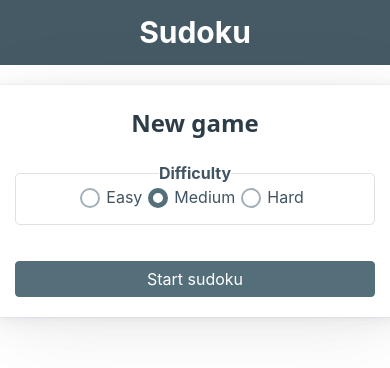
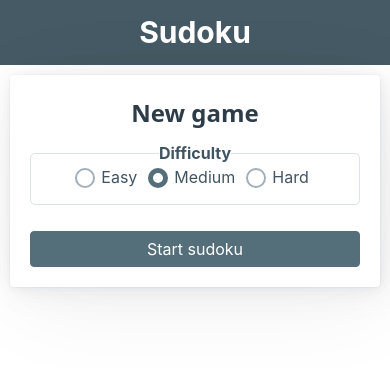
Before and after one commit to Noldyman/sudoku, a React (Create React App) app: page / in a window 390 px wide. Shown: the top 368 px of the page. Built offline with nearby package versions, Linux system fonts and the light colour scheme.

Commit message:
make website responsive

```diff
--- a/src/components/Content.tsx
+++ b/src/components/Content.tsx
@@ -148,6 +148,7 @@ export const Content = () => {
   };
 
   return (
+    <>
       <div className="content">
         {sudokuPuzzle ? (
           <SudokuGrid
@@ -169,12 +170,13 @@ export const Content = () => {
             loading={loading}
           />
         )}
+      </div>
       <PausedDialog open={showPausedDialog} onContinue={continueGame} />
       <ResultDialog
         open={showResultDialog}
         result={result}
         onClose={closeResult}
       />
-    </div>
+    </>
   );
 };
--- a/src/components/PausedDialog.tsx
+++ b/src/components/PausedDialog.tsx
@@ -12,10 +12,7 @@ export const PausedDialog = ({ open, onContinue }: Props) => {
             <h3 style={{ margin: "0px" }}>Paused</h3>
           </header>
 
-          <p>
-            Ha-ha... You thought you could still see the puzzle while the game
-            was paused, didn't you.
-          </p>
+          <p>And no, you can't see the puzzle while the game is paused.</p>
           <footer className="dialog-footer">
             <button onClick={onContinue} className="button">
               Continue
--- a/src/components/StartGame.tsx
+++ b/src/components/StartGame.tsx
@@ -14,13 +14,13 @@ export const StartGame = ({
   loading,
 }: Props) => {
   return (
-    <div className="sudoku-container">
-      <article className="sudoku-grid-actions start-game-card">
-        <h3 style={{ marginBottom: "0px" }}>New game</h3>
+    <article className="card card-content">
+      <h3 className="h3">New game</h3>
       <fieldset className="difficulty-settings">
-          <legend style={{ margin: "auto" }}>
+        <legend className="legend">
           <b>Difficulty</b>
         </legend>
+        <div className="difficulty">
           <input
             type="radio"
             id="easy"
@@ -30,6 +30,8 @@ export const StartGame = ({
             onChange={onChangeDifficulty}
           />
           <label htmlFor="easy">Easy</label>
+        </div>
+        <div className="difficulty">
           <input
             type="radio"
             id="medium"
@@ -39,6 +41,8 @@ export const StartGame = ({
             onChange={onChangeDifficulty}
           />
           <label htmlFor="medium">Medium</label>
+        </div>
+        <div className="difficulty">
           <input
             type="radio"
             id="hard"
@@ -48,6 +52,7 @@ export const StartGame = ({
             onChange={onChangeDifficulty}
           />
           <label htmlFor="hard">Hard</label>
+        </div>
       </fieldset>
 
       <button
@@ -59,6 +64,5 @@ export const StartGame = ({
         {loading ? "Generating" : "Start"} sudoku
       </button>
     </article>
-    </div>
   );
 };
--- a/src/components/SudokuGrid.tsx
+++ b/src/components/SudokuGrid.tsx
@@ -1,4 +1,9 @@
-import { Difficulty, ICell, SudokuPuzzle } from "../utils/generateSudokuPuzzle";
+import {
+  Difficulty,
+  ICell,
+  ICoordinates,
+  SudokuPuzzle,
+} from "../utils/generateSudokuPuzzle";
 import { Popover } from "react-tiny-popover";
 import { useState } from "react";
 import { NumberInput } from "./NumberInput";
@@ -36,7 +41,23 @@ export const SudokuGrid = ({
   highscore,
   finished,
 }: Props) => {
-  const [editCell, setEditCell] = useState<ICell | undefined>();
+  const [editCell, setEditCell] = useState<ICoordinates | undefined>();
+
+  const getClassName = (cell: ICell, coordinates: ICoordinates) => {
+    const { valueIsFixed } = cell;
+    const { rowIndex, cellIndex } = coordinates;
+    let newClassName = "cell";
+    if (!finished && !valueIsFixed) newClassName += " cell-editable";
+    if (valueIsFixed) newClassName += " cell-fixed";
+    if (editCell?.rowIndex === rowIndex && editCell.cellIndex === cellIndex)
+      newClassName += " cell-selected";
+    if (rowIndex === 2 || rowIndex === 5)
+      newClassName += " cell-box-border-bottom";
+    if (cellIndex === 2 || cellIndex === 5)
+      newClassName += " cell-box-border-right";
+
+    return newClassName;
+  };
 
   const puzzleIsFullyFilled = () => {
     if (!sudokuPuzzle) return false;
@@ -59,8 +80,8 @@ export const SudokuGrid = ({
   };
 
   return (
-    <div className="sudoku-container">
-      <article className="sudoku-grid-header">
+    <div className="game-container">
+      <article className="card card-content">
         <span>
           Difficulty: <b>{difficulty}</b>
         </span>
@@ -73,9 +94,9 @@ export const SudokuGrid = ({
           </span>
         </div>
       </article>
-      <article className="sudoku-grid">
+      <article className="card">
         {sudokuPuzzle.map((row, rowIndex) => (
-          <div key={"row" + rowIndex}>
+          <div className="row" key={"row" + rowIndex}>
             {row.map((cell, cellIndex) => (
               <Popover
                 isOpen={Boolean(
@@ -83,42 +104,17 @@ export const SudokuGrid = ({
                     editCell?.cellIndex === cellIndex
                 )}
                 positions={["right", "left", "bottom", "top"]}
-                reposition={false}
+                reposition={true}
                 onClickOutside={() => setEditCell(undefined)}
                 content={<NumberInput onInput={handleInput} />}
               >
                 <div
+                  className={getClassName(cell, { rowIndex, cellIndex })}
                   onClick={() => {
                     if (!finished && !cell.valueIsFixed)
                       setEditCell({ rowIndex, cellIndex });
                   }}
                   key={"cell" + cellIndex}
-                  style={{
-                    border: "1px solid black",
-                    display: "table-cell",
-                    width: "40px",
-                    height: "40px",
-                    textAlign: "center",
-                    lineHeight: "40px",
-                    cursor: !cell.valueIsFixed && !finished ? "pointer" : "",
-                    backgroundColor: cell.valueIsFixed
-                      ? "rgba(84, 110, 122, 0.1)"
-                      : Boolean(
-                          editCell?.rowIndex === rowIndex &&
-                            editCell?.cellIndex === cellIndex
-                        )
-                      ? "rgba(255,179,0,0.5)"
-                      : "",
-                    color: cell.valueIsFixed ? "black" : "",
-                    borderRight:
-                      cellIndex === 2 || cellIndex === 5
-                        ? "3px solid black"
-                        : "1px solid black",
-                    borderBottom:
-                      rowIndex === 2 || rowIndex === 5
-                        ? "3px solid black"
-                        : "1px solid black",
-                  }}
                 >
                   {cell.value ? cell.value : ""}
                 </div>
@@ -127,16 +123,13 @@ export const SudokuGrid = ({
           </div>
         ))}
       </article>
-      <article className="sudoku-grid-actions">
+      <article className="card card-actions">
         {finished ? (
           <button className="button" onClick={onQuit}>
             New gamee
           </button>
         ) : (
           <>
-            <button className="secondary button" onClick={onQuit}>
-              Quit game
-            </button>
             {!puzzleIsFullyFilled() ? (
               <button className="button" onClick={onPause}>
                 Pause
@@ -146,8 +139,11 @@ export const SudokuGrid = ({
                 Check solution
               </button>
             )}
+            <button className="secondary button" onClick={onQuit}>
+              Quit game
+            </button>
           </>
-        )}{" "}
+        )}
       </article>
     </div>
   );
--- a/src/index.css
+++ b/src/index.css
@@ -1,3 +1,7 @@
+* {
+  box-sizing: border-box;
+}
+
 body {
   margin: 0;
   font-family: -apple-system, BlinkMacSystemFont, "Segoe UI", "Roboto", "Oxygen",
@@ -24,10 +28,6 @@ code {
   --secondary-inverse: rgba(0, 0, 0, 0.75);
 }
 
-.content {
-  padding: 20px;
-}
-
 .top-bar {
   padding: 10px;
   background-color: #455a64;
@@ -36,21 +36,65 @@ code {
   font-size: 30px;
 }
 
-.sudoku-container {
+.content {
+  width: 95%;
+  max-width: 450px;
+  margin: auto;
+  margin-top: 10px;
+}
+
+.h3 {
+  margin-bottom: 0px;
+}
+
+.button {
+  margin: 0px;
+  padding: 5px;
+}
+
+.card {
+  margin: 0px;
+  padding: 20px;
+}
+
+.card-content {
   display: flex;
   flex-direction: column;
-  align-items: center;
   gap: 10px;
+  text-align: center;
 }
 
-.sudoku-grid-header {
-  width: 400px;
-  margin: 0px;
-  padding: 20px;
+.card-actions {
+  display: flex;
+  gap: 5px;
+  justify-content: center;
+}
+
+.difficulty-settings {
+  border: solid 1px rgba(84, 110, 122, 0.2);
+  border-radius: 5px;
+  padding: 0px 10px 15px 10px;
+  display: flex;
+  justify-content: center;
+  align-items: center;
+  gap: 5px;
+}
+
+@media (max-width: 340px) {
+  [class="difficulty-settings"] {
+    flex-direction: column;
+    align-items: flex-start;
+  }
+}
+
+.legend {
+  margin: auto;
+}
+
+.game-container {
   display: flex;
   flex-direction: column;
-  gap: 5px;
-  text-align: center;
+  gap: 10px;
 }
 
 .timer {
@@ -58,37 +102,40 @@ code {
   justify-content: space-between;
 }
 
-.sudoku-grid {
-  margin: 0px;
-  padding: 20px;
-  width: fit-content;
+.row {
+  display: flex;
 }
 
-.sudoku-grid-actions {
-  width: 400px;
-  margin: 0px;
-  padding: 20px;
+.cell {
+  border: 1px solid black;
+  width: 100%;
+  height: calc((95vw - 40px) / 9);
+  max-height: 45.5556px;
   display: flex;
-  gap: 10px;
+  justify-content: center;
+  align-items: center;
+  font-size: large;
 }
 
-.start-game-card {
-  display: flex;
-  flex-direction: column;
-  gap: 20px;
-  text-align: center;
+.cell-editable {
+  cursor: pointer;
 }
 
-.button {
-  margin: 0px;
-  padding: 5px;
+.cell-fixed {
+  background-color: rgba(84, 110, 122, 0.1);
+  color: black;
 }
 
-.difficulty-settings {
-  border: solid 1px rgba(84, 110, 122, 0.2);
-  border-radius: 5px;
-  text-align: center;
-  padding-bottom: 15px;
+.cell-selected {
+  background-color: rgba(255, 179, 0, 0.5);
+}
+
+.cell-box-border-right {
+  border-right: 3px solid black;
+}
+
+.cell-box-border-bottom {
+  border-bottom: 3px solid black;
 }
 
 .dialog-footer {
--- a/src/utils/generateSudokuPuzzle.ts
+++ b/src/utils/generateSudokuPuzzle.ts
@@ -1,10 +1,14 @@
 import shuffle from "lodash.shuffle";
 import flatten from "lodash.flatten";
 
+export interface ICell {
+  value: number;
+  valueIsFixed: boolean;
+}
 export type NumberGrid = number[][];
-export type SudokuPuzzle = { value: number; valueIsFixed: boolean }[][];
+export type SudokuPuzzle = ICell[][];
 export type Difficulty = "easy" | "medium" | "hard";
-export interface ICell {
+export interface ICoordinates {
   rowIndex: number;
   cellIndex: number;
 }
@@ -134,7 +138,10 @@ const createFullGrid = (): NumberGrid => {
   return newGrid;
 };
 
-const puzzleIsSolvable = (proposedGrid: NumberGrid, clearedCells: ICell[]) => {
+const puzzleIsSolvable = (
+  proposedGrid: NumberGrid,
+  clearedCells: ICoordinates[]
+) => {
   let testGrid = proposedGrid.map((row) => [...row]);
   let clearedCellArr = clearedCells.map((c) => ({ ...c }));
   let lastArrayLength = clearedCellArr.length + 1;
@@ -176,7 +183,7 @@ const puzzleIsSolvable = (proposedGrid: NumberGrid, clearedCells: ICell[]) => {
 
 const removeCells = (fullGrid: NumberGrid, numOfCellsToClear: number) => {
   let proposedGrid = fullGrid.map((row) => [...row]);
-  let clearedCells: ICell[] = [];
+  let clearedCells: ICoordinates[] = [];
   let testedCellStrings: string[] = [];
   let lastClearedCellIsSafe = false;
 
@@ -185,7 +192,7 @@ const removeCells = (fullGrid: NumberGrid, numOfCellsToClear: number) => {
     (clearedCells.length < numOfCellsToClear || !lastClearedCellIsSafe) &&
     testedCellStrings.length !== 81
   ) {
-    let testCell: ICell | undefined = undefined;
+    let testCell: ICoordinates | undefined = undefined;
     let testCellString = "";
     while (!testCell) {
       const testRowIndex = getRandomIndex();
```
Lines whose indentation alone changed are shown as unchanged.
